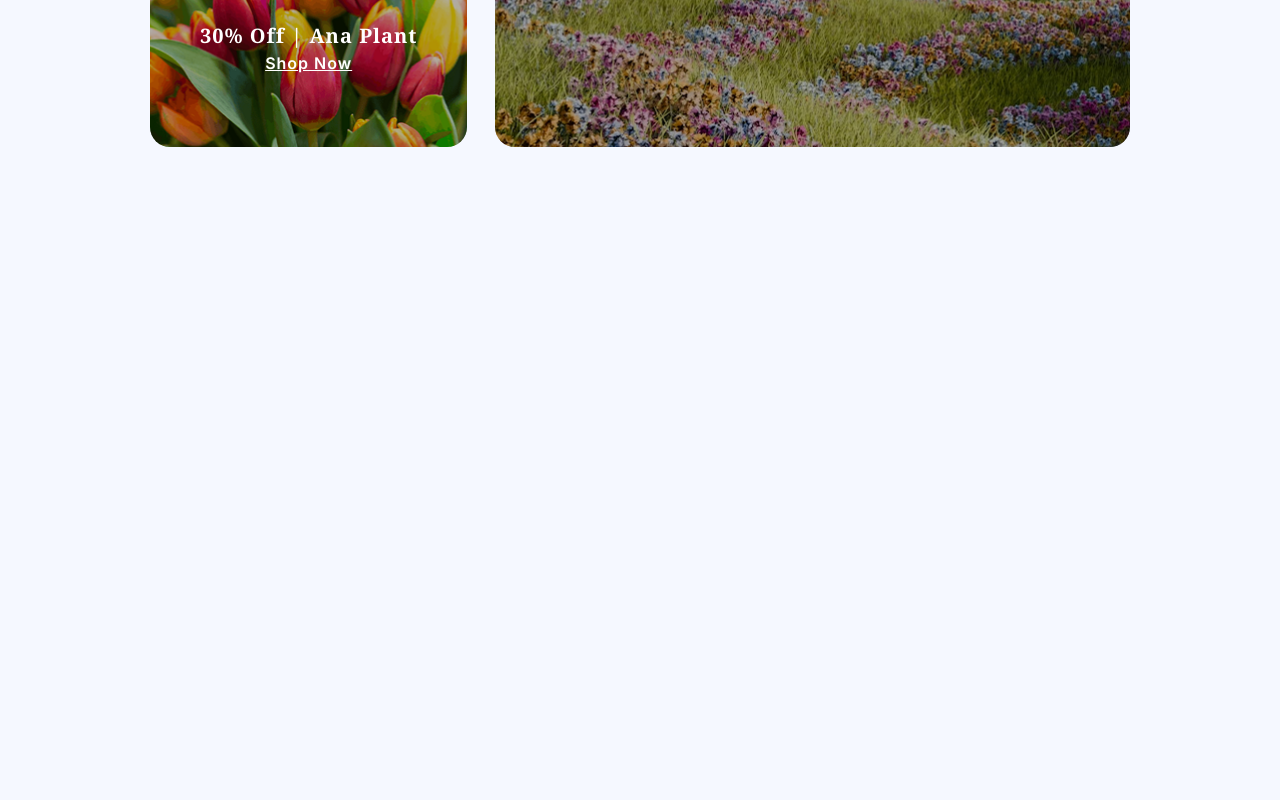
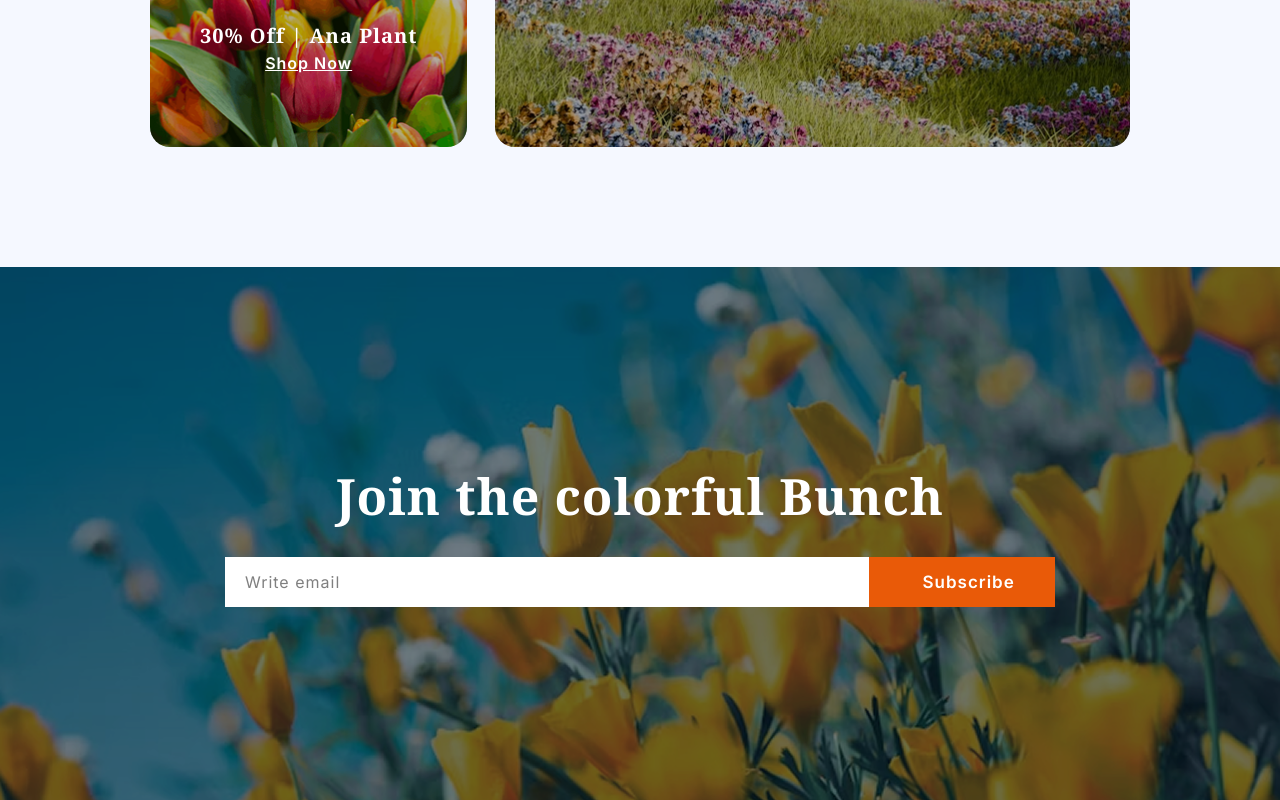
Before and after one commit to Sayfuddin-Naeem/FloraMark-tailWindCSS, a website: page index.html in a window 1280 px wide. Shown: the part 3767-4567 px from the top of the page. Before the commit the page ends 4034 px from the top, so only its background shows below. Drawn offline with nearby package versions, Linux system fonts and the light colour scheme.

Commit message:
Completed the subscription section

```diff
--- a/index.html
+++ b/index.html
@@ -247,6 +247,22 @@
 
         <!-- ========== End deals Section ========== -->
 
+        <!-- ========== Start subscription Section ========== -->
+
+        <section class="w-full h-[27.5rem] sm:h-[53.3rem] bg-[url('../assets/news-letter-bg.png')] flex flex-col items-center justify-center bg-overlay">
+            <div class="">
+                <h2 class="text-white text-center text-[2rem] sm:text-[5rem] mb-[2.3rem]">
+                    Join the colorful Bunch
+                </h2>
+                <div class="flex">
+                    <input type="email" name="email" placeholder="Write email" class="w-[21.8rem] sm:w-[64.4rem] sub-input--email">
+                    <button type="submit" class="w-[10.3rem] sm:w-[18.6rem] sm:h-20 px-[1.2rem] sm:px-[5.35rem] border-none bg-btn-primary text-white font-semibold text-[1.6rem] sm:text-[1.7rem] cursor-pointer">Subscribe</button>
+                </div>
+            </div>
+        </section>
+
+        <!-- ========== End subscription Section ========== -->
+
     </main>
 
     <!-- ========== End main Section ========== -->
--- a/src/input.css
+++ b/src/input.css
@@ -116,4 +116,15 @@
     .bg-overlay > *{
         @apply relative z-20;
     }
+
+    .sub-input--email{
+        @apply bg-white text-black placeholder:text-dark-04 sm:h-20 px-8;
+        padding-block: 1.55rem;
+        transition: box-shadow 0.3s ease-in-out;
+    }
+
+    .sub-input--email:focus{
+        @apply outline-0 border border-btn-primary;
+        box-shadow: 0 0 0.7rem var(--color-btn-primary);
+    }
 }
```
Also changed, not shown: css/style.css.
